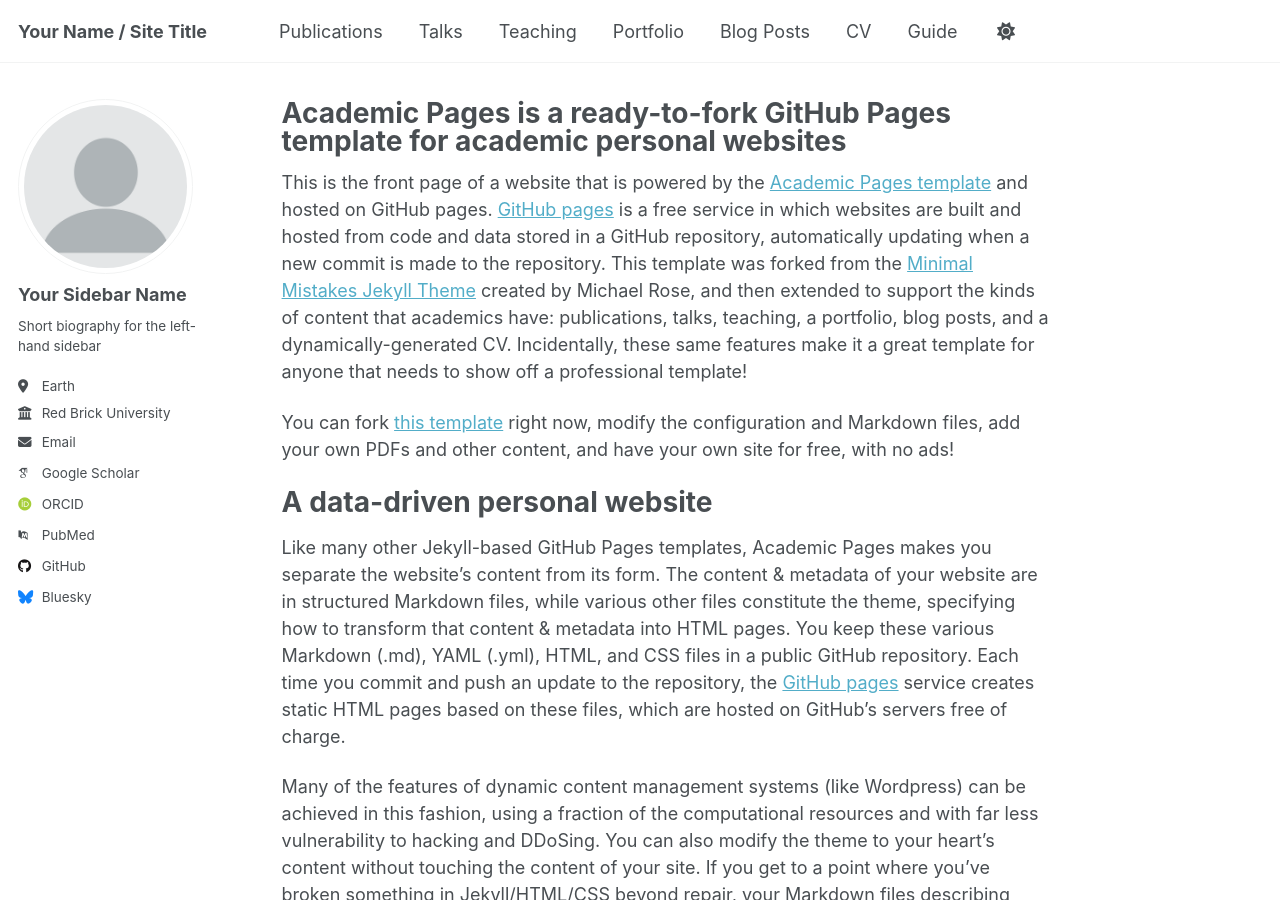
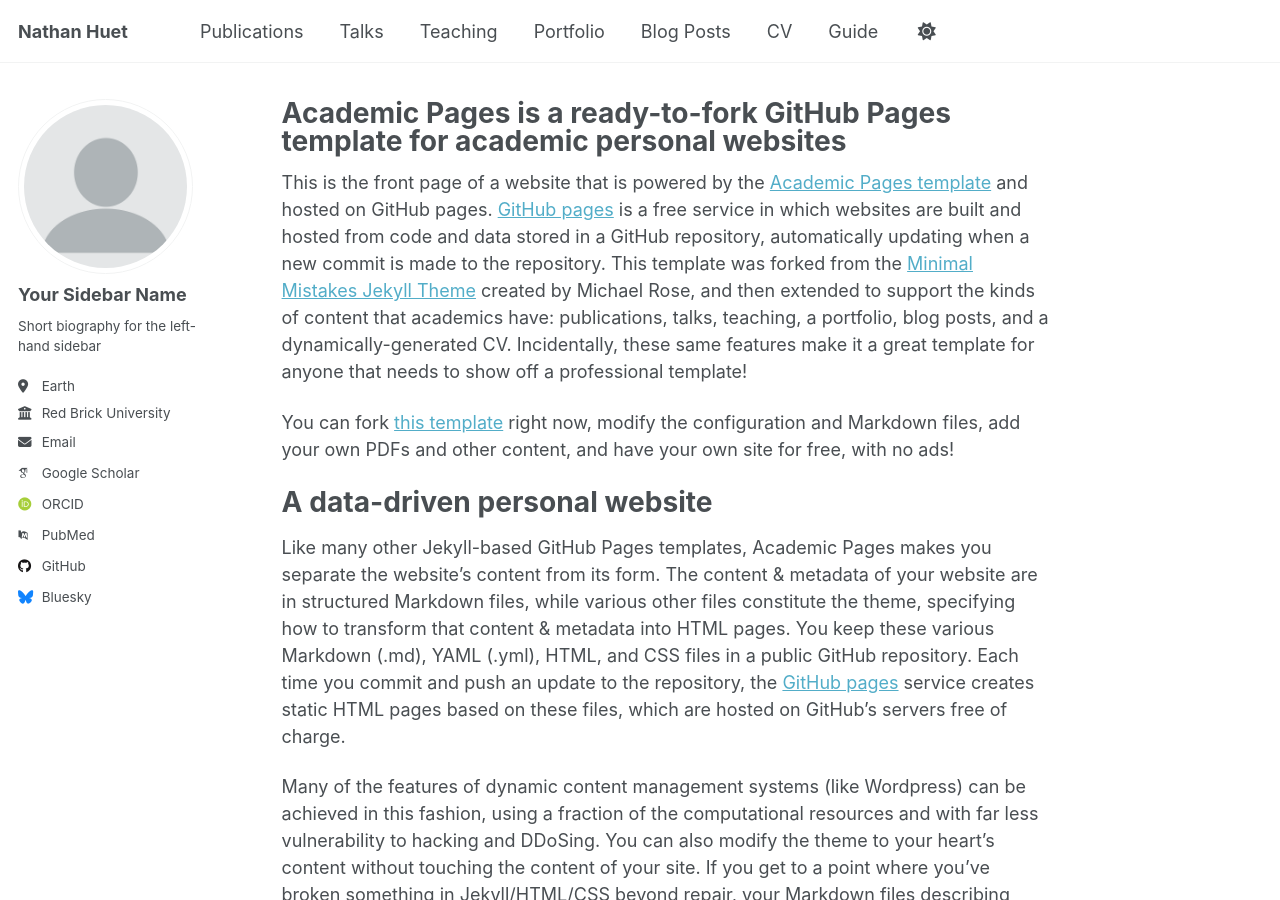
Before and after one commit to HuetNathan/huetnathan.github.io, a Jekyll site: the page built from _pages/about.md, in a window 1280 px wide and 900 px high. Built offline with Jekyll 4.4.1, drawn with Linux system fonts in a browser that asks for light colours; some web fonts are replaced; a script that is not in the unit is left out.

Commit message:
'update'

```diff
--- a/Gemfile
+++ b/Gemfile
@@ -1,6 +1,7 @@
 source 'https://rubygems.org'
 
 group :jekyll_plugins do
+  gem 'wdm','>=0.1.0'
   gem 'jekyll'
   gem 'jekyll-feed'
   gem 'jekyll-sitemap'
--- a/_config.yml
+++ b/_config.yml
@@ -9,11 +9,11 @@
 # Basic Site Settings
 locale                   : "en-US"
 site_theme               : "default" # Currently available options are "default", "air"
-title                    : "Your Name / Site Title"
+title                    : "Nathan Huet"
 title_separator          : "-"
 name                     : &name "Your Name"
 description              : &description "Your Name's academic portfolio"   # Update this with a general description of your site, this is the default if not overridden by a page
-url                      : https://academicpages.github.io # The base hostname & protocol for your site e.g. "https://[your GitHub username].github.io",
+url                      : https://nathanhuet.github.io # The base hostname & protocol for your site e.g. "https://[your GitHub username].github.io",
                                                            # or if you already have some other page hosted on Github then use "https://[your GitHub username].github.io/[Your Repo Name]"
 baseurl                  : "" # the subpath of your site, e.g. "/blog"
 repository               : "academicpages/academicpages.github.io"
```
